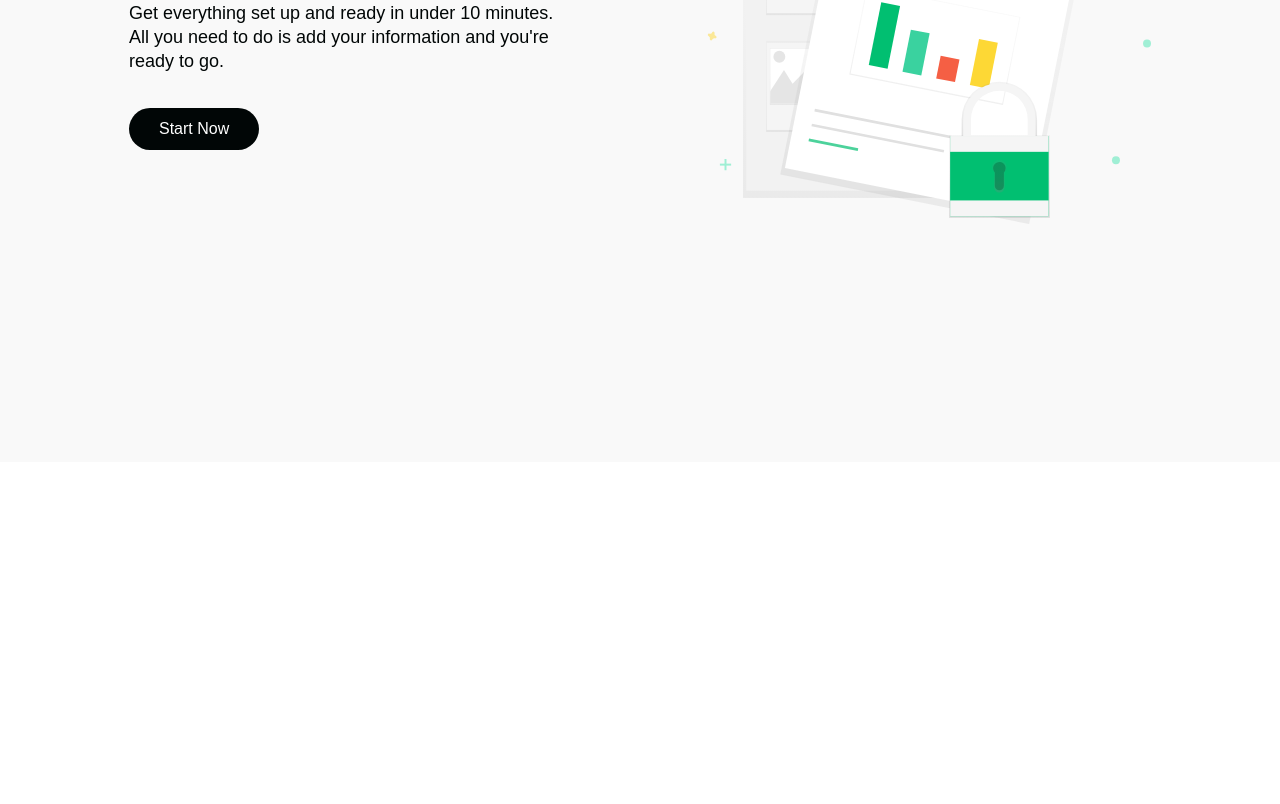
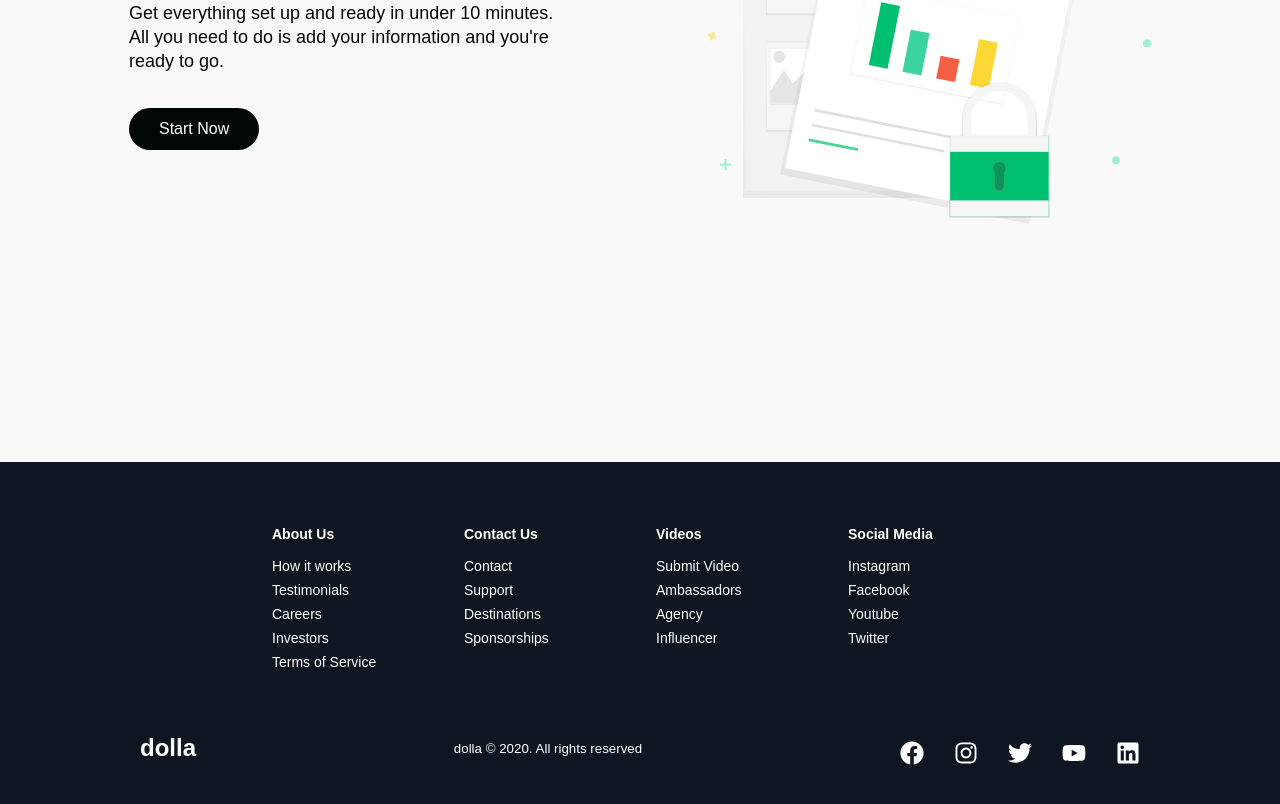
Before and after one commit to Roshan-Thomas/react-styled-components, a React (Create React App) app: page / in a window 1280 px wide. Shown: the part 3718-4522 px from the top of the page. Before the commit the page ends 4180 px from the top, so only its background shows below. Built offline with nearby package versions, Linux system fonts and the light colour scheme; a web font is replaced by a local one.

Commit message:
added footer

```diff
--- a/src/App.js
+++ b/src/App.js
@@ -1,11 +1,15 @@
 import './App.css'
-import {BrowserRouter as Router} from 'react-router-dom'
+import {BrowserRouter as Router, Switch, Route} from 'react-router-dom'
 import Home from './pages'
+import SigninPage from './pages/signin';
 
 function App() {
   return (
     <Router>
-      <Home />
+      <Switch>
+        <Route path="/" component={Home} exact />
+        <Route path="/signin" component={SigninPage} exact />
+      </Switch>
     </Router>
   );
 }
--- /dev/null
+++ b/src/components/Footer/FooterElements.js
@@ -0,0 +1,113 @@
+import styled from 'styled-components'
+import {Link} from 'react-router-dom'
+
+export const FooterContainer = styled.footer`
+    background-color: #101522;
+`
+
+export const FooterWrap = styled.div`
+    padding: 48px 24px;
+    display: flex;
+    flex-direction: column;
+    justify-content: center;
+    align-items: center;;
+    max-width: 1100px;
+    margin: 0 auto;
+`
+
+export const FooterLinksContainer = styled.div`
+    display: flex;
+    justify-content: center;
+
+    @media screen and (max-width: 820px){
+        padding-top: 32px;
+    }
+`
+
+export const FooterLinksWrapper = styled.div`
+    display: flex;
+
+    @media screen and (max-width: 820px){
+        flex-direction: column;
+    }
+`
+
+export const FooterLinkItems = styled.div`
+    display: flex;
+    flex-direction: column;
+    align-items: flex-start;
+    margin: 16px;
+    text-align: left;
+    width: 160px;
+    box-sizing: border-box;
+    color: #fff;
+
+    @media screen and (max-width: 420px) {
+        margin: 0;
+        padding: 10px;
+        width: 100%;
+    }
+`
+
+export const FooterLinkTitle = styled.h1`
+    font-size: 14px;
+    margin-bottom: 16px;
+`
+
+export const FooterLink = styled(Link)`
+    color: #fff;
+    text-decoration: none;
+    margin-bottom: 0.5rem;
+    font-size: 14px;
+
+    &:hover {
+        color: #01bf71;
+        transition: 0.3s ease-out;
+    }
+`
+
+export const SocialMedia = styled.section`
+    max-width: 1000px;
+    width: 100%;
+`
+
+export const SocialMediaWrap = styled.div`
+    display: flex;
+    justify-content: space-between;
+    align-items: center;
+    max-width: 1100px;
+    margin: 40px auto 0 auto;
+
+    @media screen and (max-width: 820px) {
+        flex-direction: column;
+    }
+`
+
+export const SocialLogo = styled(Link)`
+    color: #fff;
+    justify-self: start;
+    cursor: pointer;
+    text-decoration: none;
+    font-size: 1.5rem;
+    display: flex;
+    align-items: center;
+    margin-bottom: 16px;
+    font-weight: bold;
+`
+
+export const WebsiteRights = styled.small`
+    color: #fff;
+    margin-bottom: 16px;
+`
+
+export const SocialIcons = styled.div`
+    display: flex;
+    justify-content: space-between;
+    align-items: center;
+    width: 240px;
+`
+
+export const SocialIconLink = styled.a`
+    color: #fff;
+    font-size: 24px;
+`
--- /dev/null
+++ b/src/components/Footer/index.js
@@ -0,0 +1,78 @@
+import React from 'react'
+import {FaFacebook, FaInstagram, FaYoutube, FaTwitter, FaLinkedin} from 'react-icons/fa'
+import {
+    FooterContainer,
+    FooterWrap,
+    FooterLinksContainer,
+    FooterLinksWrapper,
+    FooterLinkItems,
+    FooterLinkTitle,
+    FooterLink,
+    SocialMedia,
+    SocialMediaWrap,
+    SocialLogo,
+    WebsiteRights,
+    SocialIcons,
+    SocialIconLink
+} from './FooterElements'
+
+const Footer = () => {
+    return (
+        <>
+            <FooterContainer>
+                <FooterWrap>
+                    <FooterLinksContainer>
+                        <FooterLinksWrapper>
+                            <FooterLinkItems>
+                                <FooterLinkTitle>About Us</FooterLinkTitle>
+                                <FooterLink to="/signin">How it works</FooterLink>
+                                <FooterLink to="/signin">Testimonials</FooterLink>
+                                <FooterLink to="/signin">Careers</FooterLink>
+                                <FooterLink to="/signin">Investors</FooterLink>
+                                <FooterLink to="/signin">Terms of Service</FooterLink>
+                            </FooterLinkItems>
+                            <FooterLinkItems>
+                                <FooterLinkTitle>Contact Us</FooterLinkTitle>
+                                <FooterLink to="/">Contact</FooterLink>
+                                <FooterLink to="/">Support</FooterLink>
+                                <FooterLink to="/">Destinations</FooterLink>
+                                <FooterLink to="/">Sponsorships</FooterLink>
+                            </FooterLinkItems>
+                        </FooterLinksWrapper>
+                        <FooterLinksWrapper>
+                            <FooterLinkItems>
+                                <FooterLinkTitle>Videos</FooterLinkTitle>
+                                <FooterLink to="/">Submit Video</FooterLink>
+                                <FooterLink to="/">Ambassadors</FooterLink>
+                                <FooterLink to="/">Agency</FooterLink>
+                                <FooterLink to="/">Influencer</FooterLink>
+                            </FooterLinkItems>
+                            <FooterLinkItems>
+                                <FooterLinkTitle>Social Media</FooterLinkTitle>
+                                <FooterLink to="/">Instagram</FooterLink>
+                                <FooterLink to="/">Facebook</FooterLink>
+                                <FooterLink to="/">Youtube</FooterLink>
+                                <FooterLink to="/">Twitter</FooterLink>
+                            </FooterLinkItems>
+                        </FooterLinksWrapper>
+                    </FooterLinksContainer>
+                    <SocialMedia>
+                        <SocialMediaWrap>
+                            <SocialLogo to='/'>dolla</SocialLogo>
+                            <WebsiteRights>dolla © {new Date().getFullYear()}. All rights reserved </WebsiteRights>
+                            <SocialIcons>
+                                <SocialIconLink href="/" target="_blank" aria-label="Facebook"><FaFacebook /></SocialIconLink>
+                                <SocialIconLink href="/" target="_blank" aria-label="Instagram"><FaInstagram /></SocialIconLink>
+                                <SocialIconLink href="//www.twitter.com/roshan__thomas" target="_blank" aria-label="Twitter"><FaTwitter /></SocialIconLink>
+                                <SocialIconLink href="/" target="_blank" aria-label="Youtube"><FaYoutube /></SocialIconLink>
+                                <SocialIconLink href="/" target="_blank" aria-label="Linkedin"><FaLinkedin /></SocialIconLink>
+                            </SocialIcons>
+                        </SocialMediaWrap>
+                    </SocialMedia>
+                </FooterWrap>
+            </FooterContainer>
+        </>
+    )
+}
+
+export default Footer
--- a/src/components/Navbar/index.js
+++ b/src/components/Navbar/index.js
@@ -39,7 +39,7 @@ const NavBar = ({ toggle }) => {
                         </NavItem>
                     </NavMenu>
                     <NavBtn>
-                        <NavBtnLink tp="/signin">Sign In</NavBtnLink>
+                        <NavBtnLink to="/signin">Sign In</NavBtnLink>
                     </NavBtn>
                 </NavbarContainer>
             </Nav>
--- a/src/pages/index.js
+++ b/src/pages/index.js
@@ -5,6 +5,7 @@ import HeroSection from '../components/HeroSection'
 import InfoSection from '../components/InfoSection'
 import { homeObjOne, homeObjTwo, homeObjThree } from '../components/InfoSection/Data'
 import Services from '../components/Services'
+import Footer from '../components/Footer'
 
 const Home = () => {
     const [isOpen, setIsOpen] = useState(false)
@@ -22,6 +23,7 @@ const Home = () => {
             <InfoSection {...homeObjTwo} />
             <Services />
             <InfoSection {...homeObjThree} />
+            <Footer />
         </>
     )
 }
--- /dev/null
+++ b/src/pages/signin.js
@@ -0,0 +1,11 @@
+import React from 'react'
+
+const SigninPage = () => {
+    return (
+        <div>
+            <h1>Sign in Page</h1>
+        </div>
+    )
+}
+
+export default SigninPage
```
Also changed, not shown: 1 other file (tests, documents, lock files or other folders).
